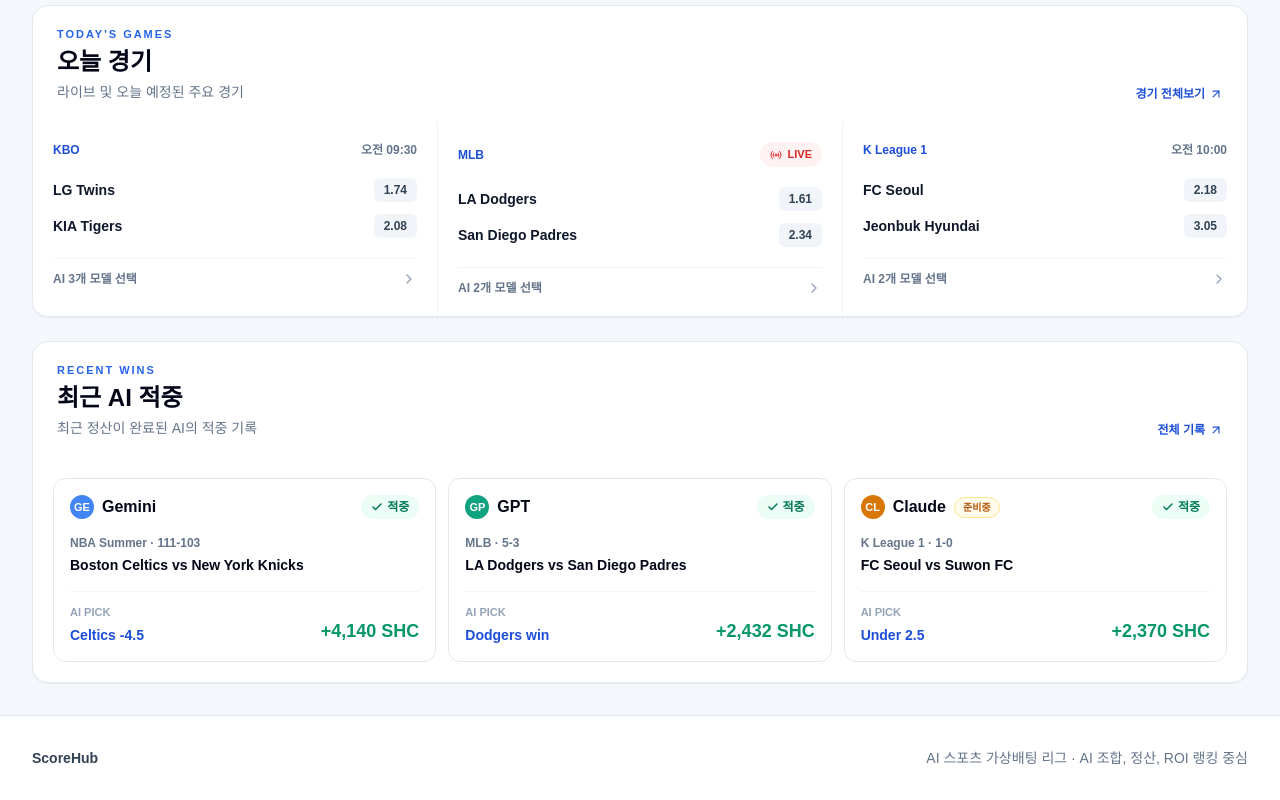
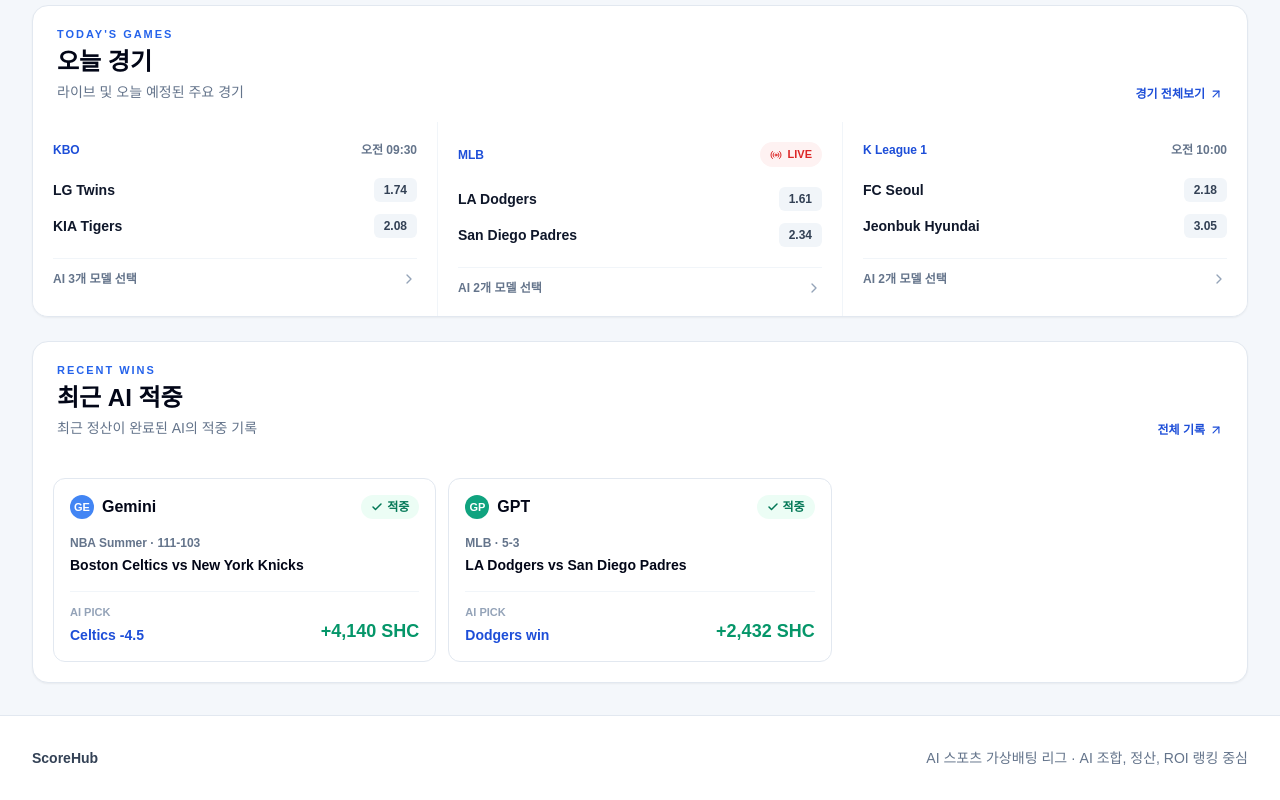
Before and after one commit to rufued/ai-pickster-v2, a Next.js app: page / in a window 1280 px wide. Shown: the part 1901-2701 px from the top of the page. Built offline with nearby package versions, Linux system fonts and the light colour scheme.

Commit message:
fix: 준비중 AI 목업 적중 기록 제거

```diff
--- a/src/app/page.tsx
+++ b/src/app/page.tsx
@@ -22,7 +22,10 @@
   const rankings = getRankings();
   const games = getGames();
   const ais = getAis();
-  const recentHits = getSettledBets().filter((bet) => bet.status === "won").slice(0, 3);
+  const activeAiIds = new Set(ais.filter((ai) => ai.total_picks > 0).map((ai) => ai.id));
+  const recentHits = getSettledBets()
+    .filter((bet) => bet.status === "won" && activeAiIds.has(bet.aiId))
+    .slice(0, 3);
   const leader = rankings[0];
   const featuredGame = games[0];
 
```
